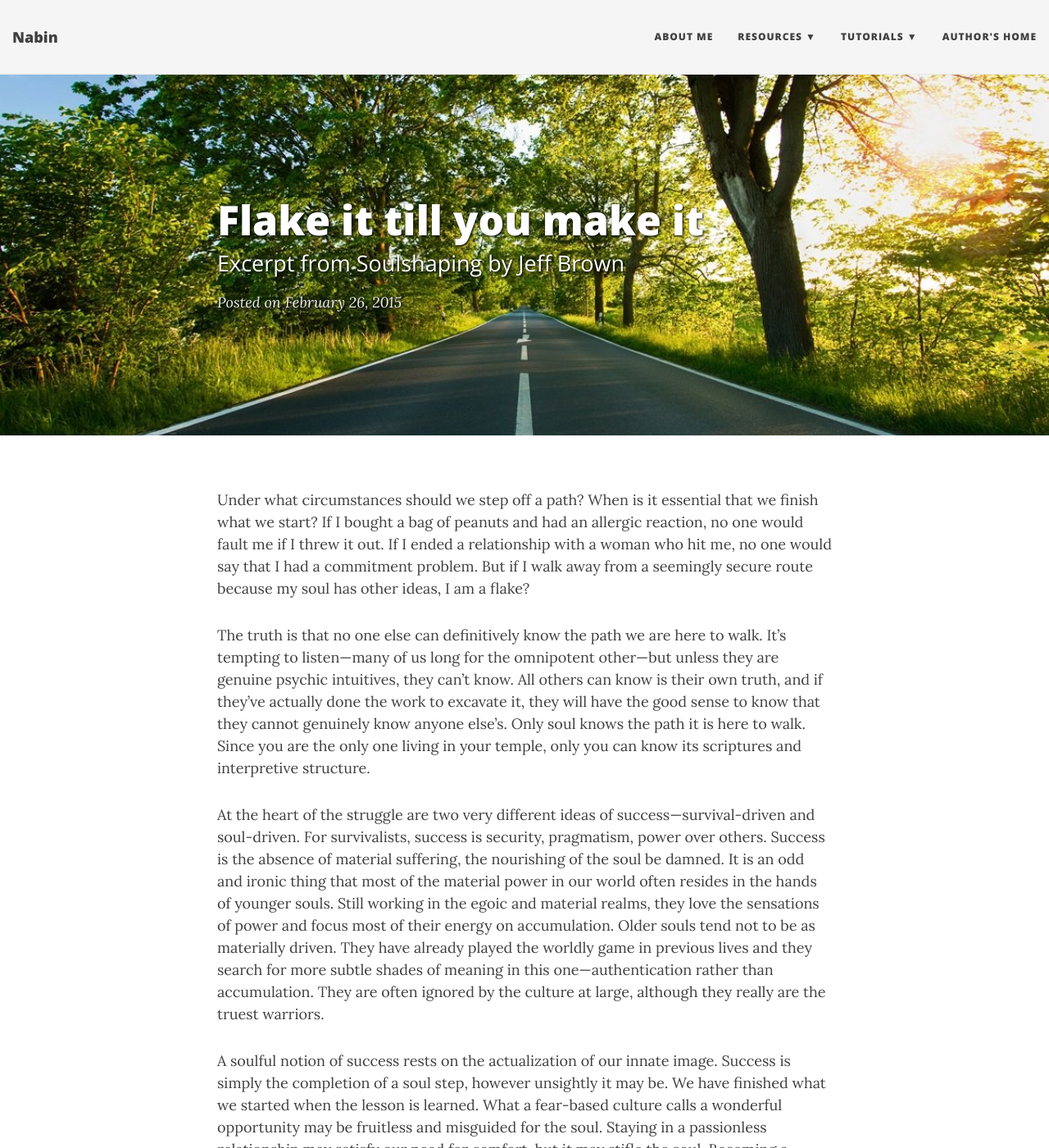
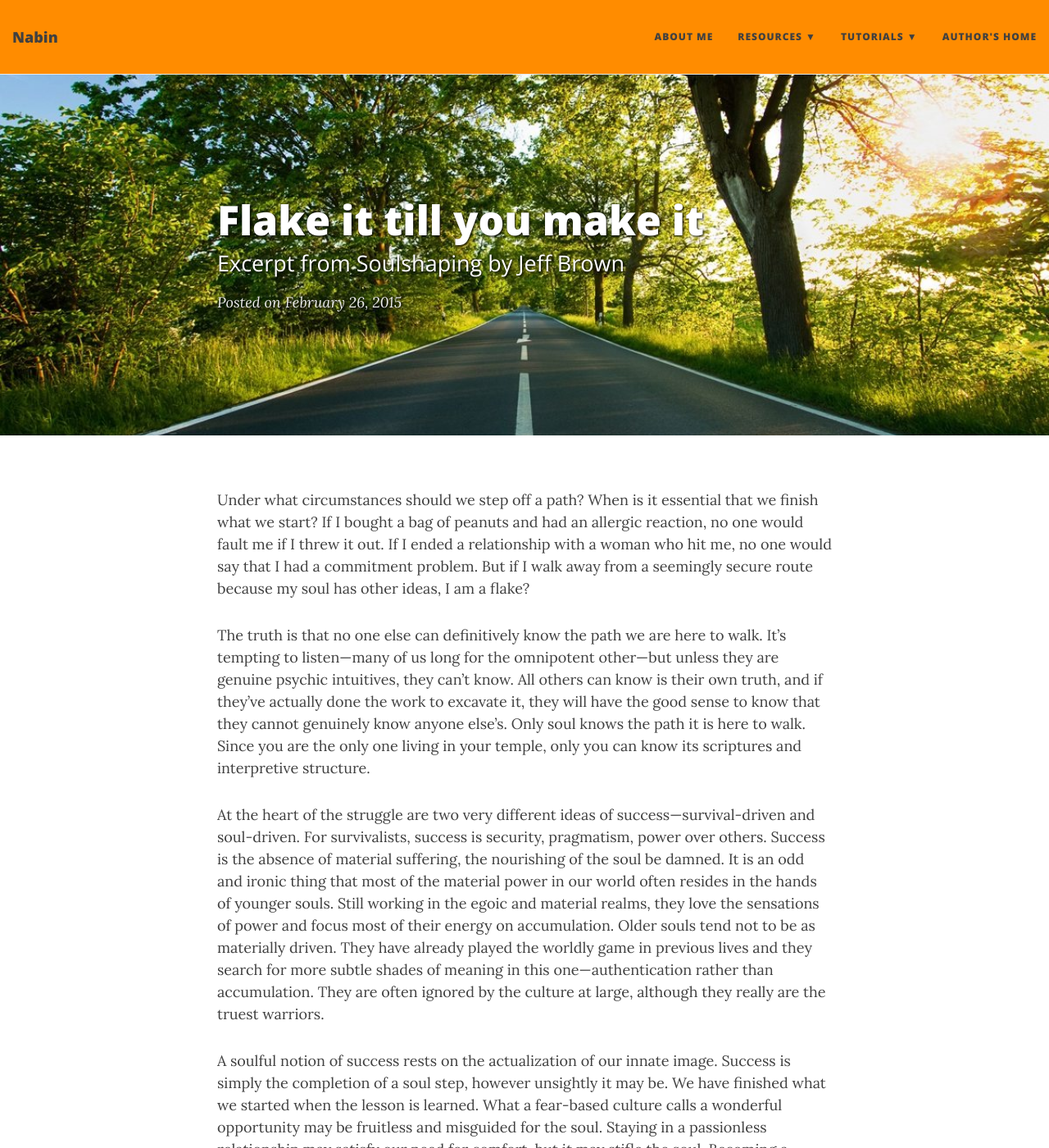
Before and after one commit to Nabinn/Nabinn.github.io, a Jekyll site: the page built from _posts/2015-02-26-flake-it-till-you-make-it.md, in a window 1280 px wide and 1400 px high. Shown: the whole window at 82% size. Built offline with Jekyll 4.4.1, drawn with Linux system fonts in a browser that asks for light colours; nearby versions of some CDN libraries; comment, search, counter and statistics services are not loaded.

Commit message:
updated config

```diff
--- a/css/main.css
+++ b/css/main.css
@@ -98,7 +98,7 @@ img {
 /* --- Navbar --- */
 
 .navbar-custom {
-  background: #F5F5F5;
+  background:   #FF8C00; /*#F5F5F5;*/
   border-bottom: 1px solid #EAEAEA;
   font-family: 'Open Sans', 'Helvetica Neue', Helvetica, Arial, sans-serif;
 }
@@ -221,7 +221,7 @@ img {
   display: block;
   padding: 10px;
   padding-left: 30px;
-  background: #f5f5f5;
+  background:   #FF8C00; /*#f5f5f5;*/
   text-decoration: none !important;
   border-width: 0 1px 1px 1px;
   font-weight: normal;
@@ -523,7 +523,7 @@ footer .theme-by {
 
 .header-section.has-img .no-img {
   margin-top: 0;
-  background:   #FF8C00; /*#FCFCFC;*/
+  background:   #FCFCFC;
   margin: 0 0 40px;
   padding: 20px 0;
   box-shadow: 0 0 5px #AAA;
```
